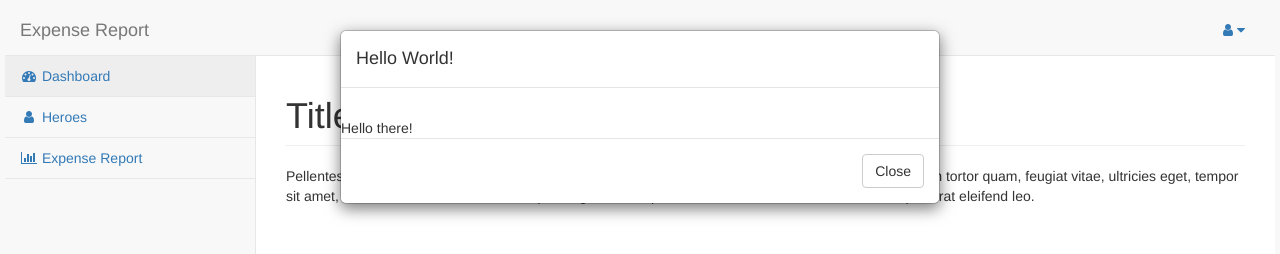
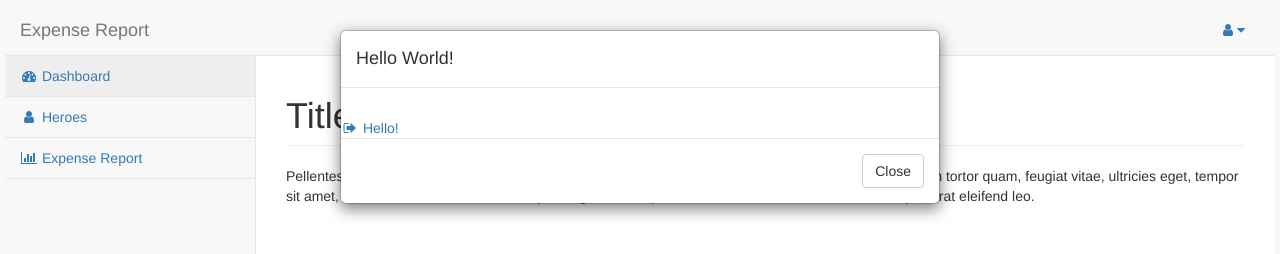
Before and after one commit to raulrotundo/angular2-admin-starter, an Angular app: page /dashboard in a window 1280 px wide. Shown: the top 254 px of the page. Built offline with nearby package versions, Linux system fonts and the light colour scheme.

Commit message:
extract modal template to individual file

```diff
--- a/src/app/app.component.ts
+++ b/src/app/app.component.ts
@@ -20,7 +20,7 @@ export class AppComponent implements OnInit {
 
 @Component({
     selector: 'my-modal-test',
-    template: 'Hello there!',
+    template: '<a href="https://www.google.com/"><i class="fa fa-sign-out fa-fw"></i> Hello!</a>',
 })
 export class MyModalContentComponent {
 
--- /dev/null
+++ b/src/modal/modal.component.html
@@ -0,0 +1,14 @@
+<div class="modal fade" [class.in]="show" id="theModal" tabindex="-1" role="dialog" aria-labelledby="theModalLabel">
+    <div class="modal-dialog largeWidth" role="document">
+        <div class="modal-content">
+            <div class="modal-header">
+                <h4 class="modal-title" id="theModalLabel">{{ title }}</h4>
+            </div>
+            <div class="modal-body" #modalBody>
+            </div>
+            <div class="modal-footer">
+                <button type="button" class="btn btn-default" data-dismiss="modal" (click)="close()">Close</button>
+            </div>
+        </div>
+    </div>
+</div>
--- a/src/modal/modal.component.ts
+++ b/src/modal/modal.component.ts
@@ -3,24 +3,13 @@ import { ModalService } from './modal.service';
 
 @Component({
     selector: 'modal-comp',
-    template: `
-  <div class="modal fade" [class.in]="show" id="theModal" tabindex="-1" role="dialog" aria-labelledby="theModalLabel">
-    <div class="modal-dialog largeWidth" role="document">
-      <div class="modal-content">
-        <div class="modal-header">
-        <h4 class="modal-title" id="theModalLabel">{{ title }}</h4></div>
-        <div class="modal-body" #modalBody>
-      </div>
-    <div class="modal-footer">
-    <button type="button" class="btn btn-default" data-dismiss="modal" (click)="close()">Close</button>
-  </div></div></div></div>
-`,
+    templateUrl: './modal.component.html',
     styles: ['.modal.fade.in { display: block; }']
 })
 export class ModalComponent {
     @ViewChild('modalBody', { read: ViewContainerRef }) private body: ViewContainerRef;
     public show: Boolean = false;
-    public title: string = "";
+    public title: String = '';
     private cmp: ComponentRef<any>;
 
     constructor(
```
